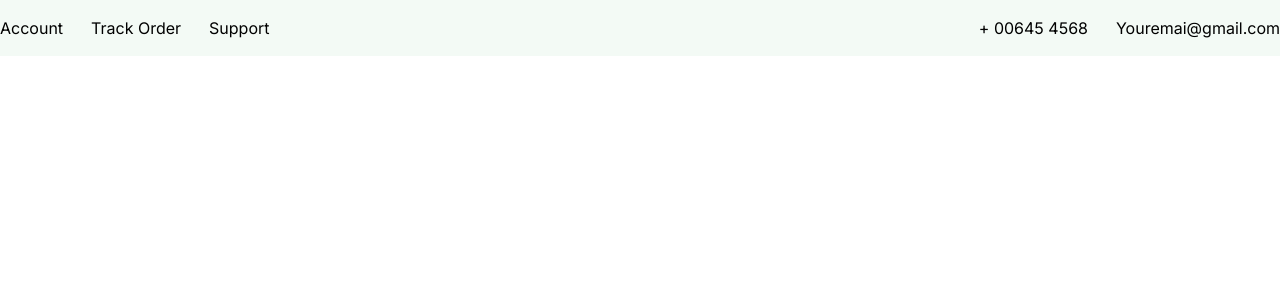
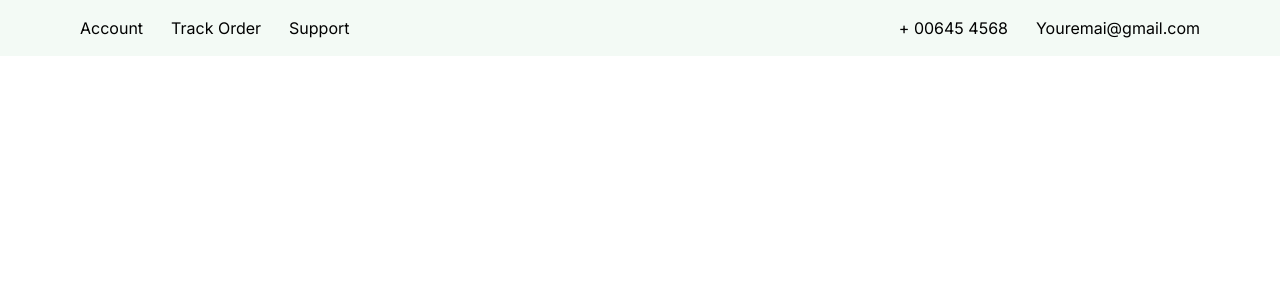
Before and after one commit to ahamedasif07/Project-Fresh-Grocery, a React (Vite) app: page / in a window 1280 px wide. Shown: the top 300 px of the page. Built offline with nearby package versions, Linux system fonts and the light colour scheme.

Commit message:
section container setup in nav top

```diff
--- a/src/Navbar.jsx
+++ b/src/Navbar.jsx
@@ -1,10 +1,13 @@
 import React from "react";
+import SectionContainer from "./components/SectionContainer/SectionContainer";
 
 const Navbar = () => {
   return (
     <div>
       {/* top navbar start */}
-      <div className="bg-[#F3FAF5] py-4 flex  justify-between place-items-center">
+      <div className="bg-[#F3FAF5] py-4 ">
+        <SectionContainer>
+          <div className="flex  justify-between place-items-center">
             <div className="flex place-items-center gap-7 ">
               <h3>Account</h3>
               <h3>Track Order</h3>
@@ -16,6 +19,8 @@ const Navbar = () => {
               <h3>Youremai@gmail.com</h3>
             </div>
           </div>
+        </SectionContainer>
+      </div>
       {/* top navbar end */}
     </div>
   );
--- /dev/null
+++ b/src/components/SectionContainer/SectionContainer.jsx
@@ -0,0 +1,9 @@
+import React from "react";
+
+const SectionContainer = ({ children }) => {
+  return (
+    <div className="max-w-screen-2xl mx-auto md:px-[80px] ">{children}</div>
+  );
+};
+
+export default SectionContainer;
```
Lines whose indentation alone changed are shown as unchanged.
